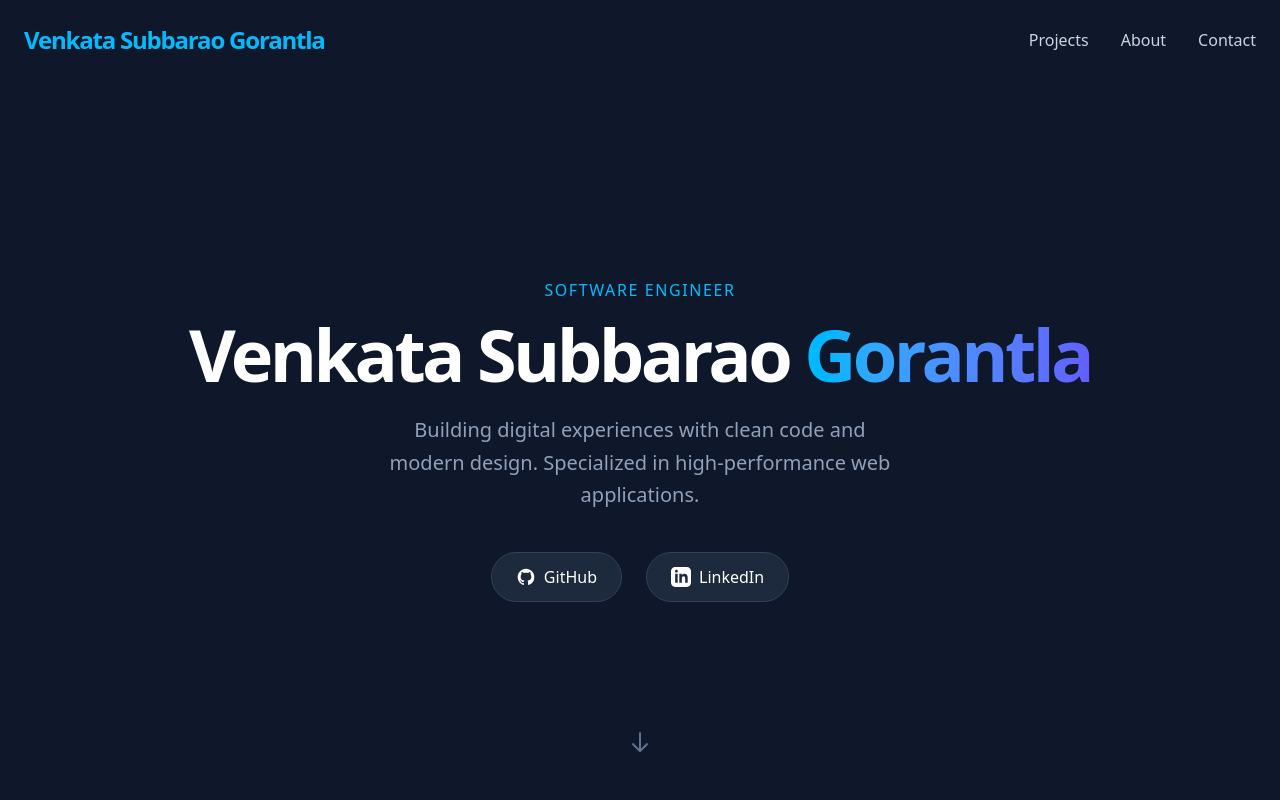
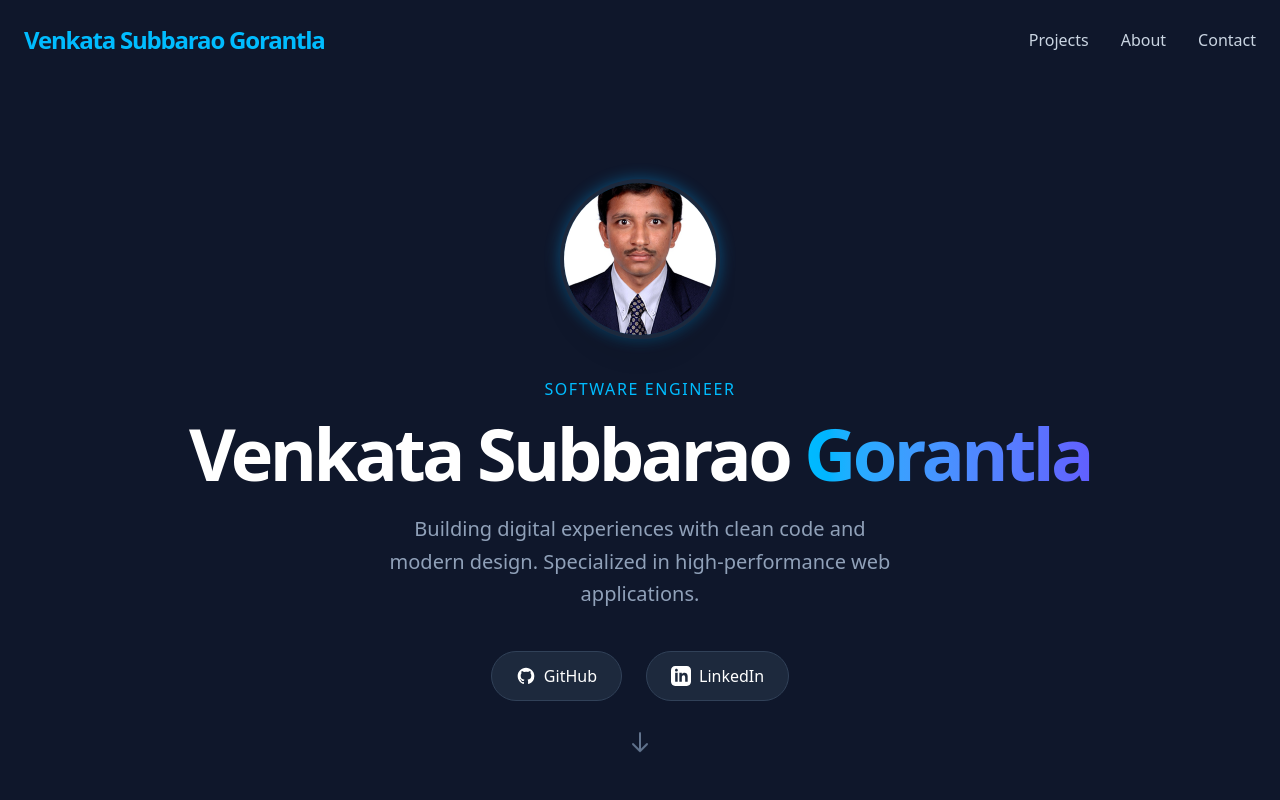
Before and after one commit to gvsrusa/portfolio, a React (Vite) app: page / in a window 1280 px wide. Shown: the top 800 px of the page. Built offline with nearby package versions, Linux system fonts and the light colour scheme.

Commit message:
feat: Add profile picture to hero section and use it as favicon.

```diff
--- a/index.html
+++ b/index.html
@@ -2,7 +2,7 @@
 <html lang="en" class="dark">
   <head>
     <meta charset="UTF-8" />
-    <link rel="icon" type="image/svg+xml" href="/vite.svg" />
+    <link rel="icon" type="image/jpeg" href="/profile.jpg" />
     <meta name="viewport" content="width=device-width, initial-scale=1.0" />
     <meta name="description" content="Portfolio of Venkata Subbarao Gorantla, a Software Engineer specialized in high-performance web applications." />
     <!-- Fonts -->
--- a/src/components/Hero.jsx
+++ b/src/components/Hero.jsx
@@ -13,6 +13,14 @@ const Hero = () => {
             <div className="absolute top-1/2 left-1/2 -translate-x-1/2 -translate-y-1/2 w-[500px] h-[500px] bg-sky-500/10 rounded-full blur-[100px] -z-10"></div>
 
             <div className={`text-center z-10 transition-all duration-1000 transform ${isVisible ? 'translate-y-0 opacity-100' : 'translate-y-10 opacity-0'}`}>
+                <div className="mb-8 relative inline-block">
+                    <div className="absolute inset-0 bg-sky-500 rounded-full blur opacity-40"></div>
+                    <img
+                        src="/profile.jpg"
+                        alt="Venkata Subbarao Gorantla"
+                        className="relative w-32 h-32 md:w-40 md:h-40 rounded-full object-cover border-4 border-slate-800 shadow-xl mx-auto"
+                    />
+                </div>
                 <h2 className="text-sky-400 font-medium tracking-widest mb-4 uppercase text-sm md:text-base">Software Engineer</h2>
                 <h1 className="text-4xl md:text-7xl font-bold tracking-tighter text-white mb-6">
                     Venkata Subbarao <span className="text-transparent bg-clip-text bg-gradient-to-r from-sky-400 to-indigo-500">Gorantla</span>
```
Also changed, not shown: public/profile.jpg (added).
